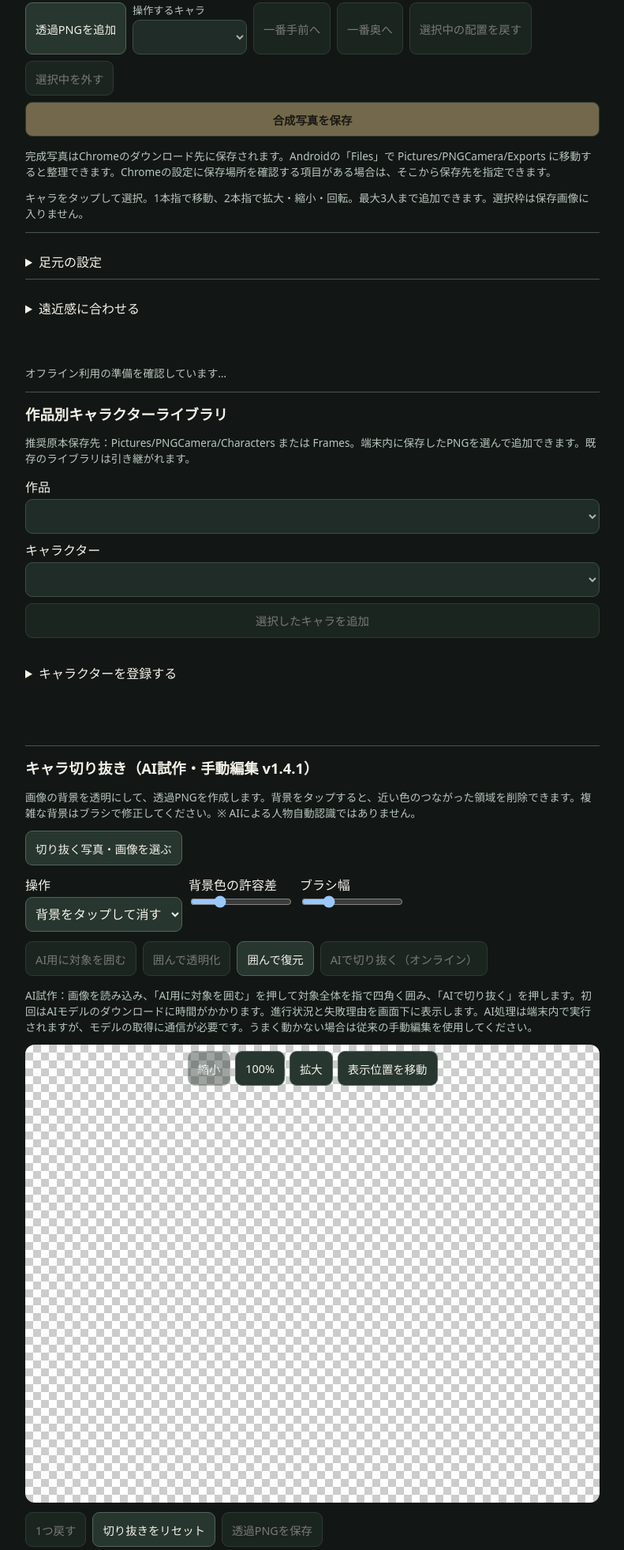
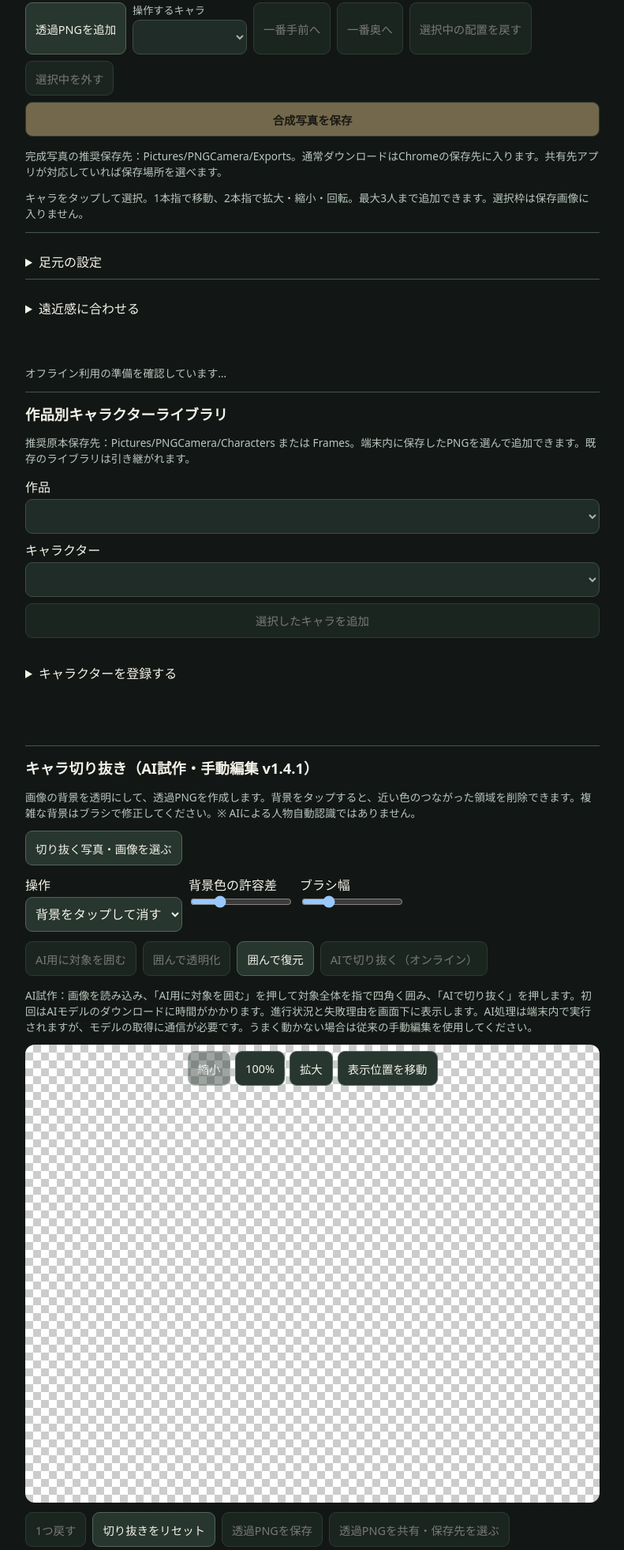
Before and after one commit to dolcanoaria/png-camera, a plain HTML site: page index.html in a window 1280 px wide. Shown: the part 670-2633 px from the top of the page at 79% size, without its empty margins (244-1035 px from the left). Drawn offline with Linux system fonts and the light colour scheme.

Commit message:
Add share button for transparent PNG export

```diff
--- a/index.html
+++ b/index.html
@@ -11,6 +11,7 @@
 <meta name="apple-mobile-web-app-capable" content="yes">
 <link rel="icon" href="icons/icon-192.png" sizes="192x192">
 <link rel="stylesheet" href="style.css">
+<script defer src="storage.js"></script>
 <script defer src="camera.js"></script>
 <script defer src="library.js"></script>
 <script defer src="pwa.js"></script>
@@ -38,9 +39,9 @@
 <button id="remove" disabled>選択中を外す</button>
 <button id="capture" disabled>合成写真を保存</button>
 <a id="download" hidden>写真をもう一度保存</a>
-
+<button id="share-photo" type="button" hidden>完成写真を共有・保存先を選ぶ</button>
 </div>
-<p class="hint">完成写真はChromeのダウンロード先に保存されます。Androidの「Files」で Pictures/PNGCamera/Exports に移動すると整理できます。Chromeの設定に保存場所を確認する項目がある場合は、そこから保存先を指定できます。</p>
+<p class="hint">完成写真の推奨保存先：Pictures/PNGCamera/Exports。通常ダウンロードはChromeの保存先に入ります。共有先アプリが対応していれば保存場所を選べます。</p>
 <p class="hint">キャラをタップして選択。1本指で移動、2本指で拡大・縮小・回転。最大3人まで追加できます。選択枠は保存画像に入りません。</p>
 <details class="library">
 <summary>足元の設定</summary>
@@ -106,7 +107,7 @@
 <div class="controls"><button id="cutout-ai-select" disabled>AI用に対象を囲む</button><button id="cutout-ai-run" disabled>AIで切り抜く（オンライン）</button></div>
 <p class="hint">AI試作：画像を読み込み、「AI用に対象を囲む」を押して対象全体を指で四角く囲み、「AIで切り抜く」を押します。初回はAIモデルのダウンロードに時間がかかります。進行状況と失敗理由を画面下に表示します。AI処理は端末内で実行されますが、モデルの取得に通信が必要です。うまく動かない場合は従来の手動編集を使用してください。</p>
 <div class="cutout-view"><canvas id="cutout-canvas" width="480" height="360" aria-label="切り抜き編集画面"></canvas></div>
-<div class="controls"><button id="cutout-undo" disabled>1つ戻す</button><button id="cutout-reset">切り抜きをリセット</button><button id="cutout-save" disabled>透過PNGを保存</button></div>
+<div class="controls"><button id="cutout-undo" disabled>1つ戻す</button><button id="cutout-reset">切り抜きをリセット</button><button id="cutout-save" disabled>透過PNGを保存</button><button id="cutout-share" disabled>透過PNGを共有・保存先を選ぶ</button></div>
 <div class="library-selects"><label>登録する作品名<input id="cutout-work" type="text" placeholder="例：文豪ストレイドッグス"></label><label>キャラクター名<input id="cutout-name" type="text" placeholder="例：太宰治.png"></label><button id="cutout-register" disabled>作品別ライブラリに登録</button></div>
 <p id="cutout-status" role="status"></p>
 </section>
```
